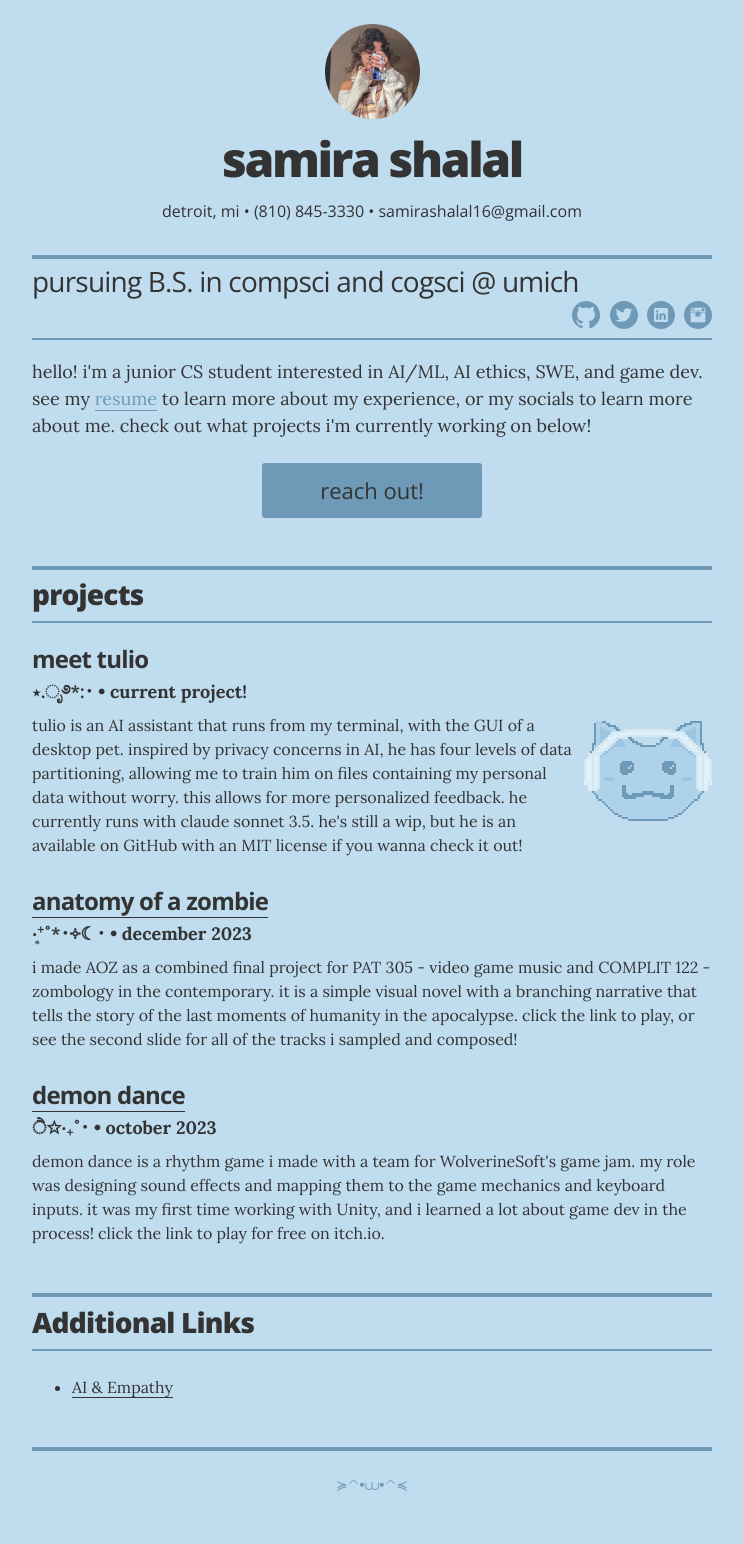
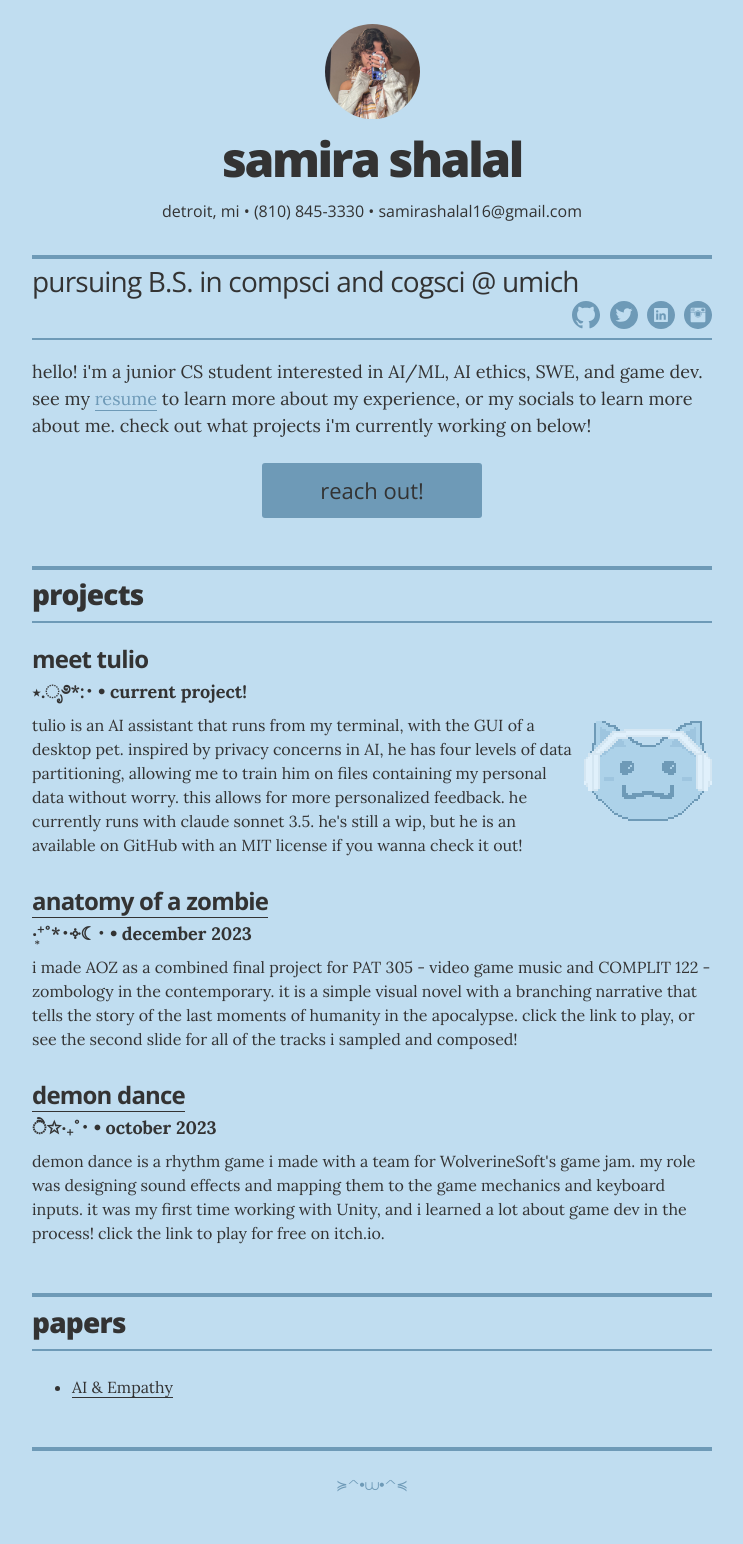
Before and after one commit to n0vendy/n0vendy.github.io, a Jekyll site: the page built from index.html, in a window 1280 px wide. Shown: the whole page, without its empty margins (268-1011 px from the left). Built offline with Jekyll 4.4.1, drawn with Linux system fonts in a browser that asks for light colours.

Commit message:
edit papers section

```diff
--- a/_layouts/resume.html
+++ b/_layouts/resume.html
@@ -201,7 +201,7 @@
       <section class="content-section">
 
         <header class="section-header">
-          <h2>Additional Links</h2>
+          <h2>papers</h2>
         </header>
 
         <div class="resume-item">
```
